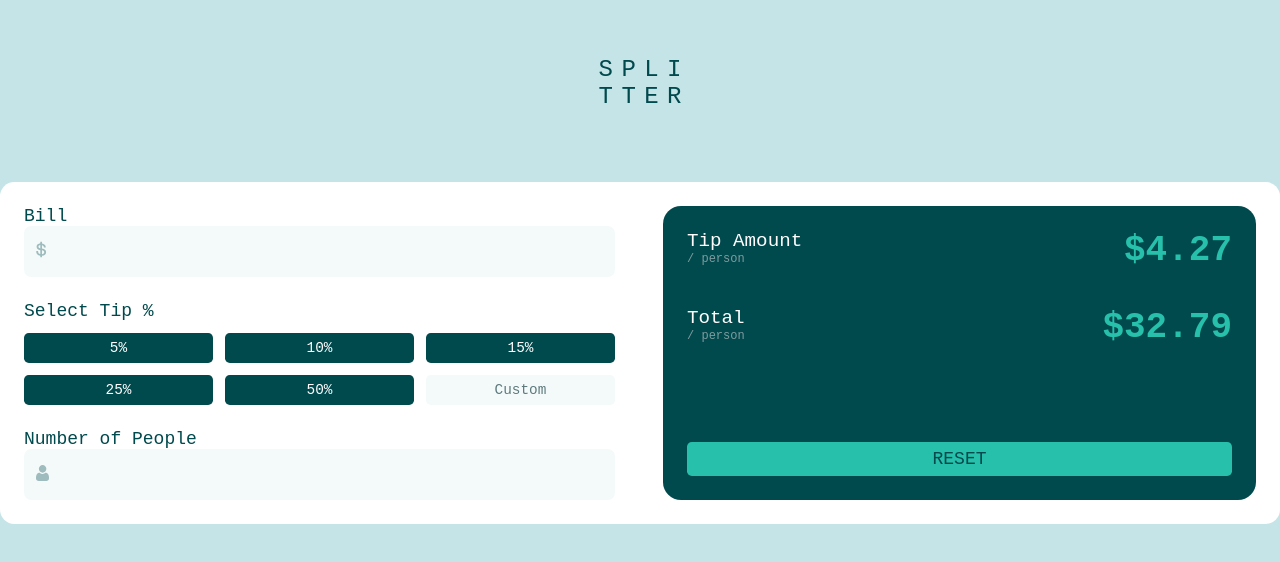
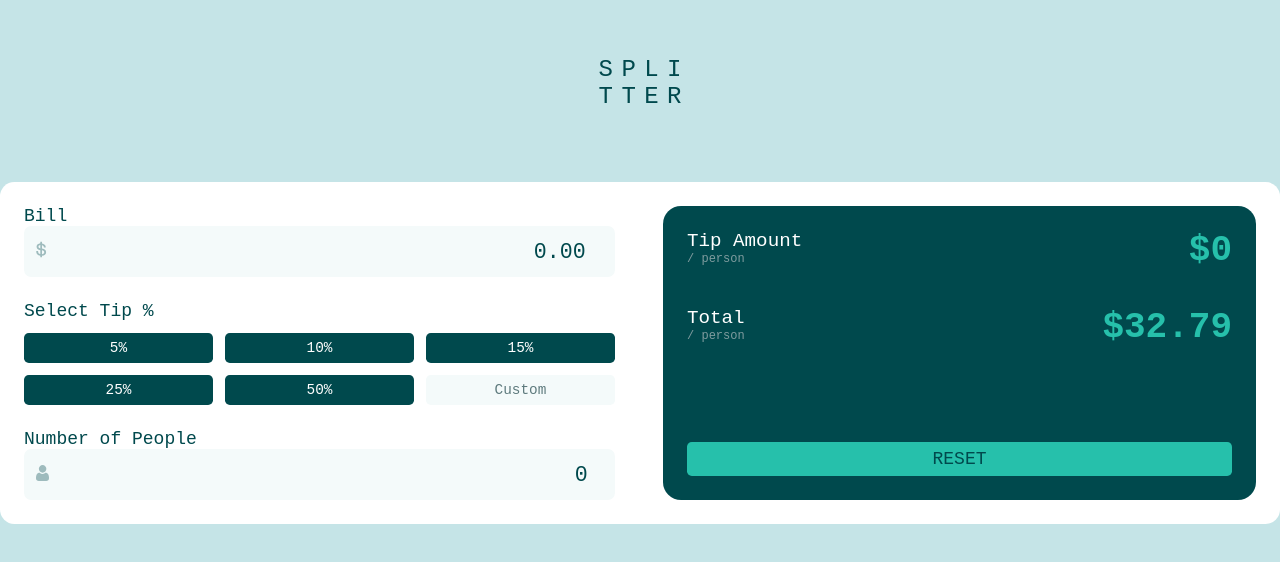
Before and after one commit to timmywimmy95/frontend_mentor, a React (Vite) app in the folder tip-calculator-app/: page / in a window 1280 px wide. Shown: the part 110-672 px from the top of the page. Built offline with nearby package versions, Linux system fonts and the light colour scheme.

Commit message:
bill and tip logic

```diff
--- a/tip-calculator-app/src/App.css
+++ b/tip-calculator-app/src/App.css
@@ -4,6 +4,17 @@
   box-sizing: border-box;
   font-family: "Space Mono", monospace;
   font-size: 24px;
+}
+
+input::-webkit-outer-spin-button,
+input::-webkit-inner-spin-button {
+  -webkit-appearance: none;
+  margin: 0;
+}
+
+/* Firefox */
+input[type=number] {
+  -moz-appearance: textfield;
 }
 
 .container {
@@ -54,7 +65,8 @@
   width: 95%;
   color: hsl(183, 100%, 15%);
 }
-#main-bill-container input[type=text] {
+#main-bill-container input[type=text],
+#main-bill-container input[type=number] {
   border: none;
   text-align: right;
   background-color: hsl(189, 41%, 97%);
--- a/tip-calculator-app/src/App.jsx
+++ b/tip-calculator-app/src/App.jsx
@@ -6,7 +6,7 @@ import MainBodyBill from './components/MainBodyBill';
 const App = () => {
 	return (
 		<>
-			<div class='container'>
+			<div className='container'>
 				<MainBodyText />
 				<MainBodyBill />
 			</div>
--- a/tip-calculator-app/src/App.scss
+++ b/tip-calculator-app/src/App.scss
@@ -14,6 +14,17 @@ $grayish-cyan: hsl(184, 14%, 56%);
 $light-grayish-cyan: hsl(185, 41%, 84%);
 $very-light-grayish-cyan: hsl(189, 41%, 97%);
 $white: hsl(0, 0%, 100%);
+
+input::-webkit-outer-spin-button,
+input::-webkit-inner-spin-button {
+	-webkit-appearance: none;
+	margin: 0;
+}
+
+/* Firefox */
+input[type='number'] {
+	-moz-appearance: textfield;
+}
 
 // container
 .container {
@@ -72,7 +83,8 @@ $white: hsl(0, 0%, 100%);
 			color: $very-dark-cyan;
 		}
 	}
-	input[type='text'] {
+	input[type='text'],
+	input[type='number'] {
 		border: none;
 		text-align: right;
 		background-color: $very-light-grayish-cyan;
--- a/tip-calculator-app/src/components/MainBodyBill.jsx
+++ b/tip-calculator-app/src/components/MainBodyBill.jsx
@@ -1,6 +1,20 @@
+import { useState } from 'react';
 import React from 'react';
 
 const MainBodyBill = () => {
+	const [bill, setBill] = useState(0.0);
+	const [tip, setTip] = useState(0);
+	const [people, setPeople] = useState(0);
+
+	const handleBill = (e) => {
+		setBill(e.target.value);
+		console.log(bill);
+	};
+	const handleTip = (e) => {
+		const tipNumber = parseInt(e.target.value.split('%'));
+		console.log(tipNumber);
+	};
+
 	return (
 		<>
 			<div id='main-bill-container'>
@@ -14,18 +28,50 @@ const MainBodyBill = () => {
 									alt='dollar-icon'
 								/>
 							</span>
-							<input type='text' />
+							<input
+								type='number'
+								defaultValue={bill.toFixed(2)}
+								step='0.01'
+								onChange={handleBill}
+								min='0'
+								pattern='^\d*(\.\d{0,2})?$'
+								title='Amount value up to two decimal places'
+							/>
 						</div>
 					</div>
 					<div id='tip-container'>
 						<p>Select Tip %</p>
 						<div className='tip-buttons-container'>
-							<input type='button' value='5%' />
-							<input type='button' value='10%' />
-							<input type='button' value='15%' />
-							<input type='button' value='25%' />
-							<input type='button' value='50%' />
-							<input type='text' value='Custom' />
+							<input
+								type='button'
+								value='5%'
+								onClick={handleTip}
+							/>
+							<input
+								type='button'
+								value='10%'
+								onClick={handleTip}
+							/>
+							<input
+								type='button'
+								value='15%'
+								onClick={handleTip}
+							/>
+							<input
+								type='button'
+								value='25%'
+								onClick={handleTip}
+							/>
+							<input
+								type='button'
+								value='50%'
+								onClick={handleTip}
+							/>
+							<input
+								type='text'
+								value='Custom'
+								onChange={handleBill}
+							/>
 						</div>
 					</div>
 					<div id='pax-container'>
@@ -37,7 +83,7 @@ const MainBodyBill = () => {
 									alt='person-icon'
 								/>
 							</span>
-							<input type='text' />
+							<input type='number' defaultValue={people} />
 						</div>
 					</div>
 				</div>
@@ -46,7 +92,7 @@ const MainBodyBill = () => {
 						<p>
 							Tip Amount <span> / person</span>
 						</p>
-						<h2>$4.27</h2>
+						<h2>${tip}</h2>
 					</div>
 					<div className='total-amount'>
 						<p>
--- a/tip-calculator-app/src/components/MainBodyText.jsx
+++ b/tip-calculator-app/src/components/MainBodyText.jsx
@@ -3,8 +3,8 @@ import React from 'react';
 const MainBodyText = () => {
 	return (
 		<div id='main-text-container'>
-			<p class='flex-item'>SPLI</p>
-			<p class='flex-item'>TTER</p>
+			<p className='flex-item'>SPLI</p>
+			<p className='flex-item'>TTER</p>
 		</div>
 	);
 };
```
Also changed, not shown: 1 other file (tests, documents, lock files or other folders).
